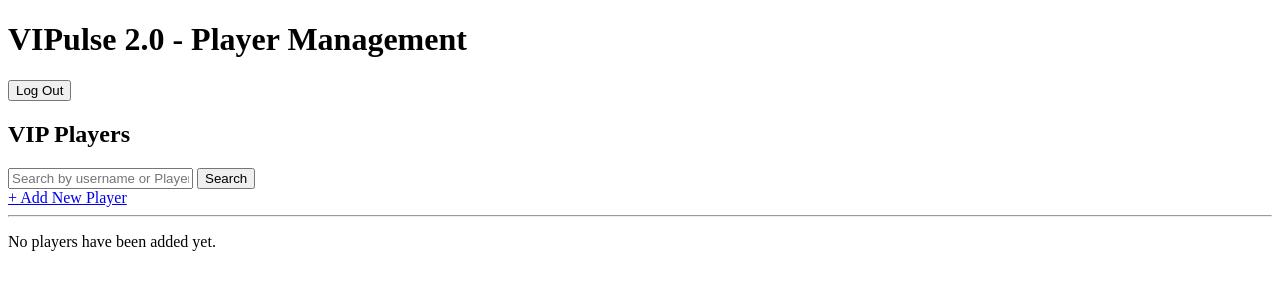
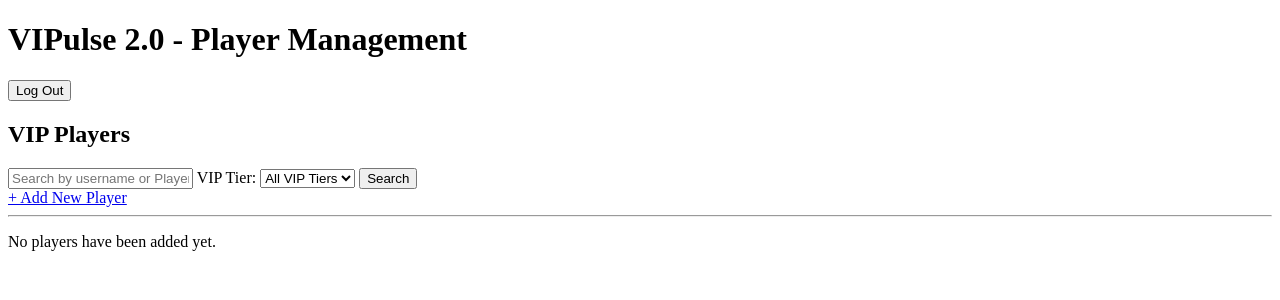
Before and after one commit to Azhdakurt/vipulse-2, a Django app: page / in a window 1280 px wide. Shown: the top 300 px of the page. Run offline with Django 5.2, Linux system fonts and the light colour scheme; the visitor is signed in with stand-in values (Sample User, id 1); data that the repository does not hold is empty.

Commit message:
Implement VIP tier filtering for players

```diff
--- a/players/templates/players/player_list.html
+++ b/players/templates/players/player_list.html
@@ -21,6 +21,26 @@
         placeholder="Search by username or Player ID"
         value="{{ query }}"
     >
+    <label for="vip_tier">VIP Tier:</label>
+
+<select name="vip_tier" id="vip_tier">
+    <option value="">All VIP Tiers</option>
+    <option value="bronze" {% if vip_tier == "bronze" %}selected{% endif %}>
+    Bronze
+</option>
+    <option value="silver" {% if vip_tier == "silver" %}selected{% endif %}>
+    Silver
+</option>
+    <option value="gold" {% if vip_tier == "gold" %}selected{% endif %}>
+    Gold
+</option>
+    <option value="platinum" {% if vip_tier == "platinum" %}selected{% endif %}>
+    Platinum
+</option>
+    <option value="diamond" {% if vip_tier == "diamond" %}selected{% endif %}>
+    Diamond
+</option>
+</select>
     <button type="submit">Search</button>
 </form>
 
--- a/players/views.py
+++ b/players/views.py
@@ -10,8 +10,13 @@ from .forms import PlayerForm, ReviewForm
 @login_required
 def player_list(request):
     query = request.GET.get("q", "").strip()
+    vip_tier = request.GET.get("vip_tier", "").strip()
 
     players = Player.objects.all().order_by("-created_at")
+    valid_tiers = [tier[0] for tier in Player.VIP_TIERS]
+
+    if vip_tier in valid_tiers:
+        players = players.filter(vip_tier=vip_tier)
 
     if query:
         players = players.filter(
@@ -25,6 +30,7 @@ def player_list(request):
         {
             "players": players,
             "query": query,
+            "vip_tier": vip_tier,
         }
     )
 
```
